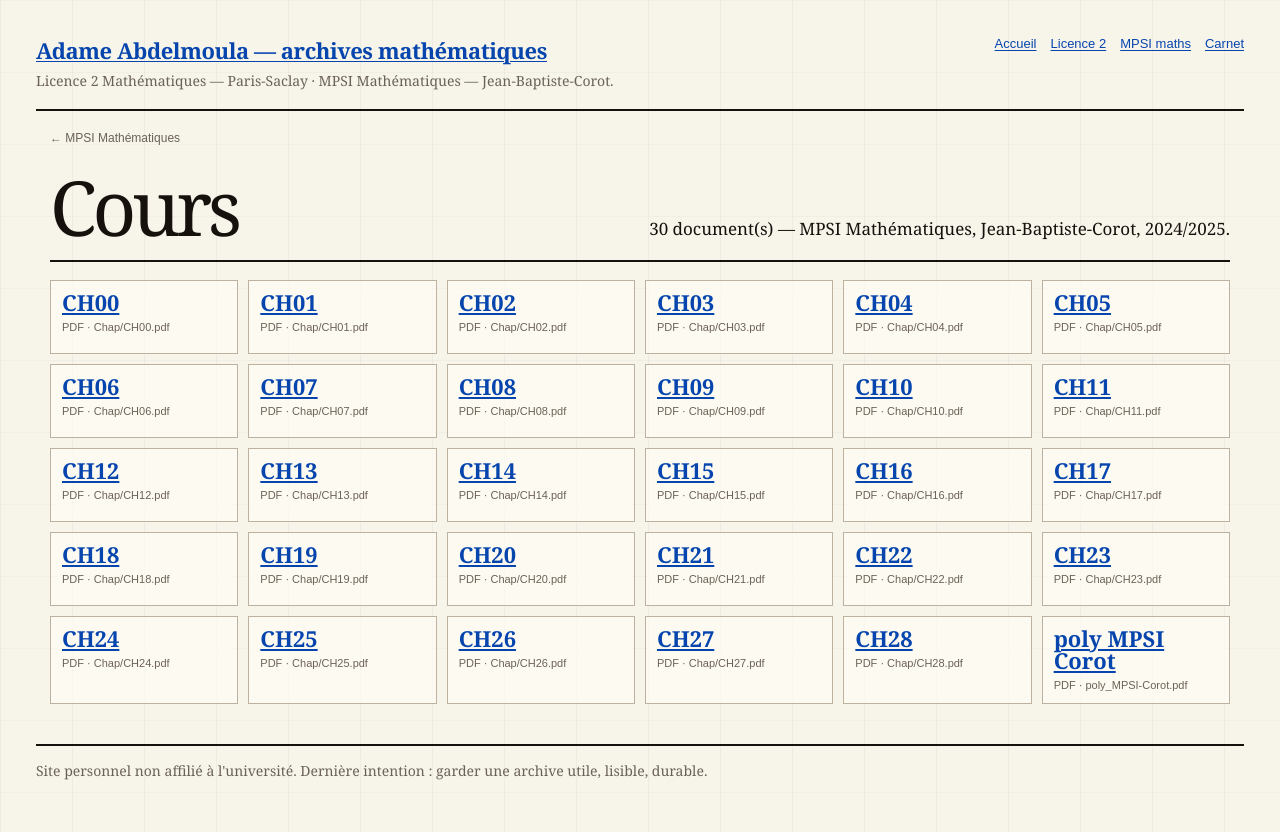
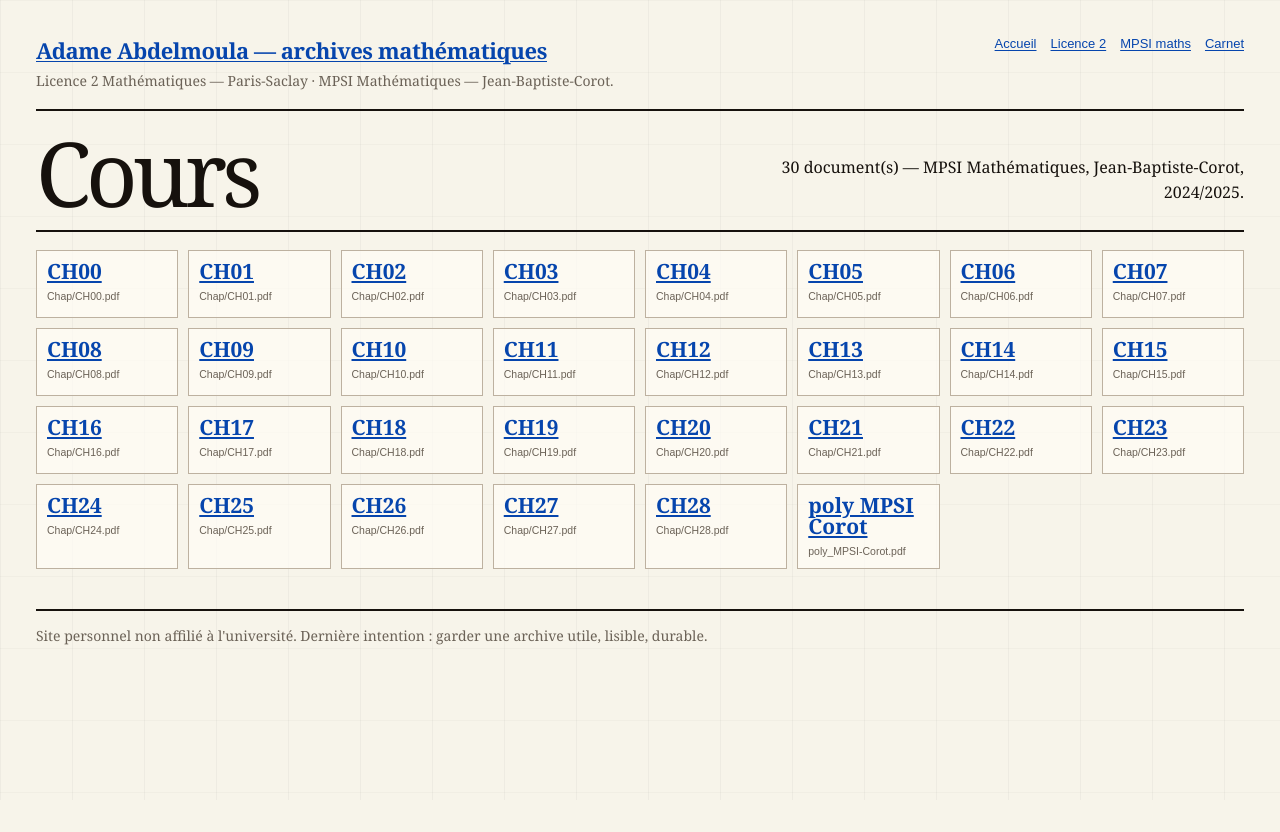
Before and after one commit to Grimm02938/l2-maths, an Astro site: page /mpsi/cours in a window 1280 px wide. After the commit the page ends 800 px from the top, so only its background shows below. Built offline with nearby package versions, Linux system fonts and the light colour scheme; Astro itself is replaced by a stand-in of ours.

Commit message:
Use full-width MPSI document layout

```diff
--- a/src/pages/mpsi/[category].astro
+++ b/src/pages/mpsi/[category].astro
@@ -13,8 +13,6 @@ const { category } = Astro.props;
 ---
 <Base title={`${category.title} — MPSI Mathématiques`}>
   <main class="subject-main mpsi-category-page">
-    <p class="subject-back"><a href="/mpsi/">← MPSI Mathématiques</a></p>
-
     <header class="subject-header compact-mpsi-header">
       <h1>{category.title}</h1>
       <p class="subject-lede">
@@ -26,9 +24,124 @@ const { category } = Astro.props;
       {category.documents.map((doc) => (
         <a class="mpsi-doc-card" href={doc.path} target="_blank" rel="noopener noreferrer">
           <span class="mpsi-doc-title">{doc.title}</span>
-          <span class="mpsi-doc-meta">PDF · {doc.originalPath}</span>
+          <span class="mpsi-doc-meta">{doc.originalPath}</span>
         </a>
       ))}
     </section>
   </main>
 </Base>
+
+<style>
+  .mpsi-category-page {
+    width: 100%;
+    max-width: none;
+    margin: 0;
+    padding-top: 22px;
+  }
+
+  .compact-mpsi-header {
+    display: grid;
+    grid-template-columns: minmax(0, 1fr) auto;
+    align-items: end;
+    gap: 32px;
+    margin-bottom: 16px;
+  }
+
+  .compact-mpsi-header h1 {
+    margin: 0;
+    max-width: none;
+    font-size: clamp(54px, 7vw, 108px);
+    line-height: 0.88;
+  }
+
+  .compact-mpsi-header .subject-lede {
+    max-width: 520px;
+    margin: 0 0 8px;
+    text-align: right;
+    font-size: 16px;
+  }
+
+  .mpsi-doc-grid {
+    display: grid;
+    grid-template-columns: repeat(auto-fill, minmax(140px, 1fr));
+    gap: 10px;
+    margin-top: 18px;
+  }
+
+  .mpsi-doc-card {
+    min-height: 68px;
+    border: 1px solid var(--line);
+    background: rgba(255,253,246,0.72);
+    padding: 10px;
+    color: var(--ink);
+    text-decoration: none;
+  }
+
+  .mpsi-doc-card:hover {
+    background: var(--paper);
+    border-color: var(--ink);
+  }
+
+  .mpsi-doc-title {
+    display: block;
+    color: var(--link);
+    font-size: 21px;
+    line-height: 1;
+    font-weight: 700;
+    text-decoration: underline;
+    text-underline-offset: 2px;
+    overflow-wrap: anywhere;
+  }
+
+  .mpsi-doc-meta {
+    display: block;
+    margin-top: 8px;
+    font-family: Arial, Helvetica, sans-serif;
+    color: var(--muted);
+    font-size: 10.5px;
+    line-height: 1.25;
+    overflow-wrap: anywhere;
+  }
+
+  @media (min-width: 1400px) {
+    .mpsi-doc-grid {
+      grid-template-columns: repeat(auto-fill, minmax(132px, 1fr));
+    }
+  }
+
+  @media (max-width: 820px) {
+    .compact-mpsi-header {
+      display: block;
+    }
+
+    .compact-mpsi-header .subject-lede {
+      max-width: none;
+      margin-top: 10px;
+      text-align: left;
+    }
+
+    .mpsi-doc-grid {
+      grid-template-columns: repeat(2, minmax(0, 1fr));
+      gap: 8px;
+    }
+  }
+
+  @media (max-width: 520px) {
+    .compact-mpsi-header h1 {
+      font-size: 52px;
+    }
+
+    .mpsi-doc-card {
+      min-height: 60px;
+      padding: 8px;
+    }
+
+    .mpsi-doc-title {
+      font-size: 18px;
+    }
+
+    .mpsi-doc-meta {
+      display: none;
+    }
+  }
+</style>
```
